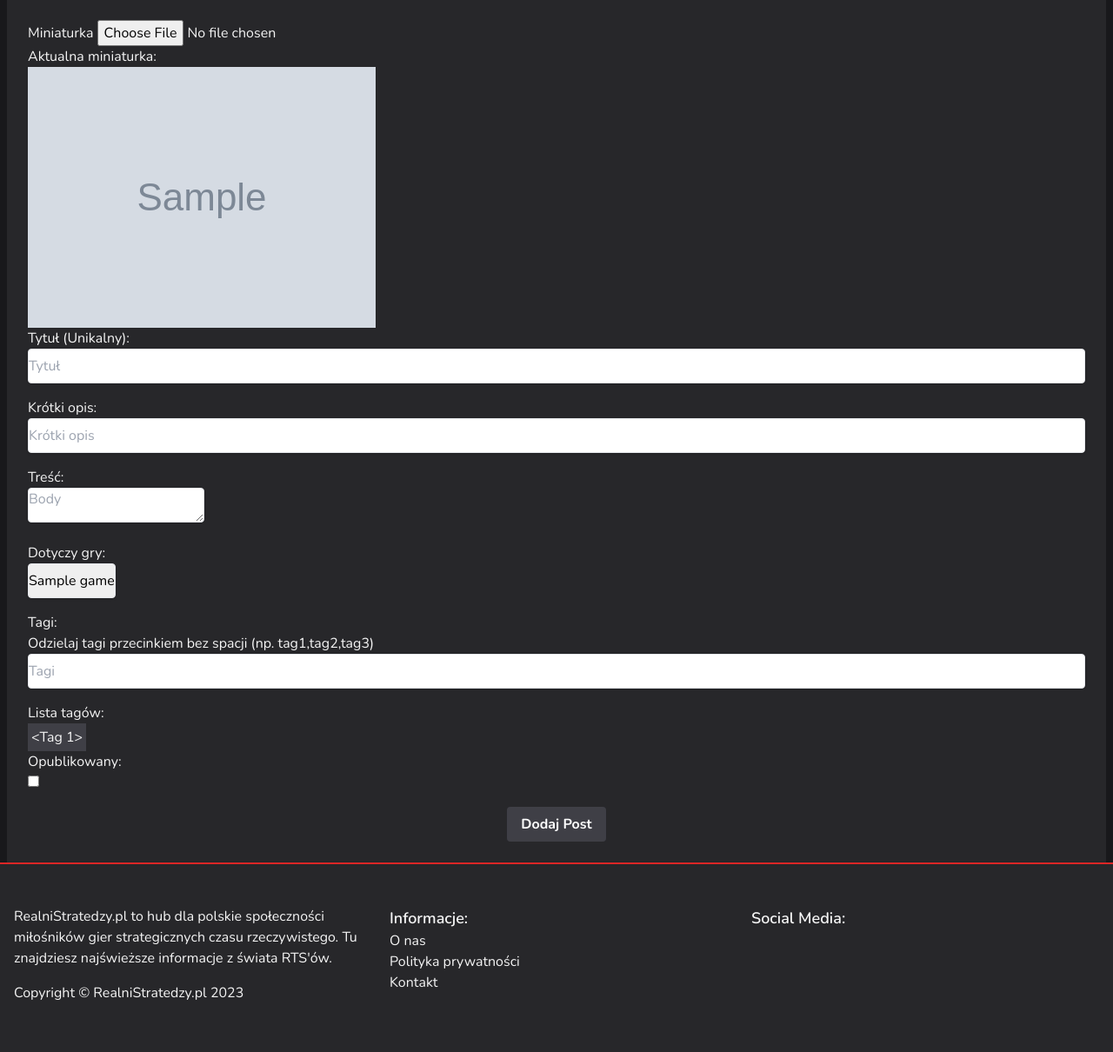
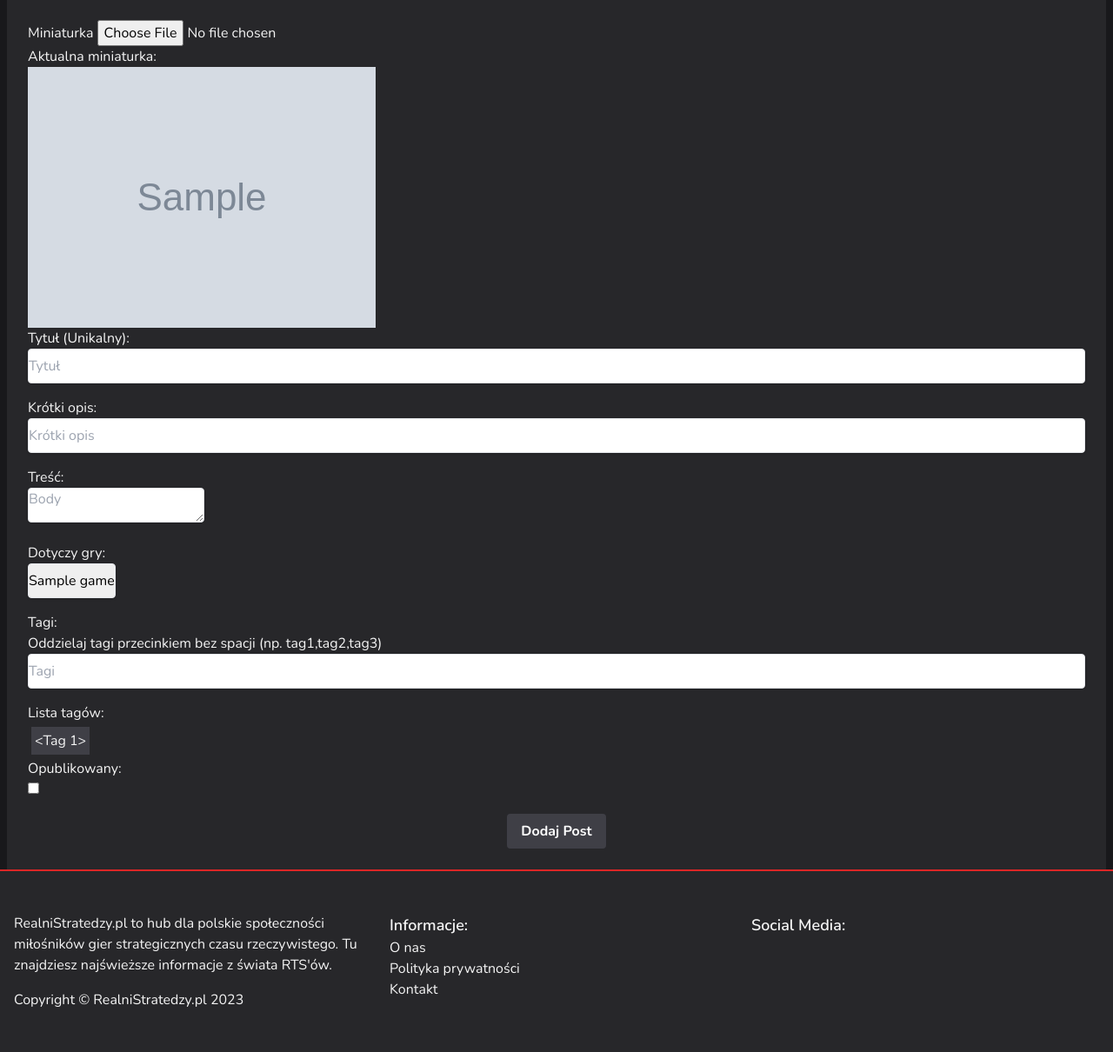
Before and after one commit to mzylka/Realni-Stratedzy, a Flask app: template app/templates/control_panel/add_post.html in a window 1280 px wide. Shown: the part 143-1353 px from the top of the page at 87% size. Before the commit the page ends 1293 px from the top, so only its background shows below. Run offline with Flask 3, Linux system fonts and the light colour scheme; tables that the repository leaves empty hold one stand-in row (values such as "Sample post"); the template is opened without the code that fills it: values that come from a table or form of the project are taken from there, most other values are stand-ins (such as "Sample title", 1, 10 or a date in 2020); grey boxes marked "Sample" are stand-in pictures; some libraries are stand-ins or nearby versions.

Commit message:
Changed tags sorting to a-z on the tags page, in the c-p; Added lists style to the post, game and community body

```diff
--- a/app/control_panel/views.py
+++ b/app/control_panel/views.py
@@ -277,7 +277,7 @@ def show_game(id):
 @control_panel.route('/tags')
 @login_required
 def tags_list():
-    tags = db.select(Tag).order_by(Tag._name.desc())
+    tags = db.select(Tag).order_by(Tag._name)
     page = db.paginate(tags)
     return render_template('control_panel/tags_list.html', page=page)
 
--- a/app/templates/control_panel/add_post.html
+++ b/app/templates/control_panel/add_post.html
@@ -32,12 +32,12 @@
             </div>
             <div>
                 <p>Tagi:</p>
-                <span class="block">Odzielaj tagi przecinkiem bez spacji (np. tag1,tag2,tag3)</span>
+                <span class="block">Oddzielaj tagi przecinkiem bez spacji (np. tag1,tag2,tag3)</span>
                 {{ form.tags(placeholder="Tagi", id="add_post-input_tags", class="w-full h-10 mb-4 shadow appearance-none border rounded text-black") }}
                 <span>Lista tagów: </span>
                 <div id="add_post-tags_list">
                     {% for t in tags_list %}
-                    <button class="bg-zinc-700 p-1">{{ t }}</button>
+                    <button class="bg-zinc-700 p-1 m-1">{{ t }}</button>
                     {% endfor %}
                 </div>
             </div>
```
Also changed, not shown: app/static/src/input.css (+10 -0 lines), app/static/dist/style.css.
